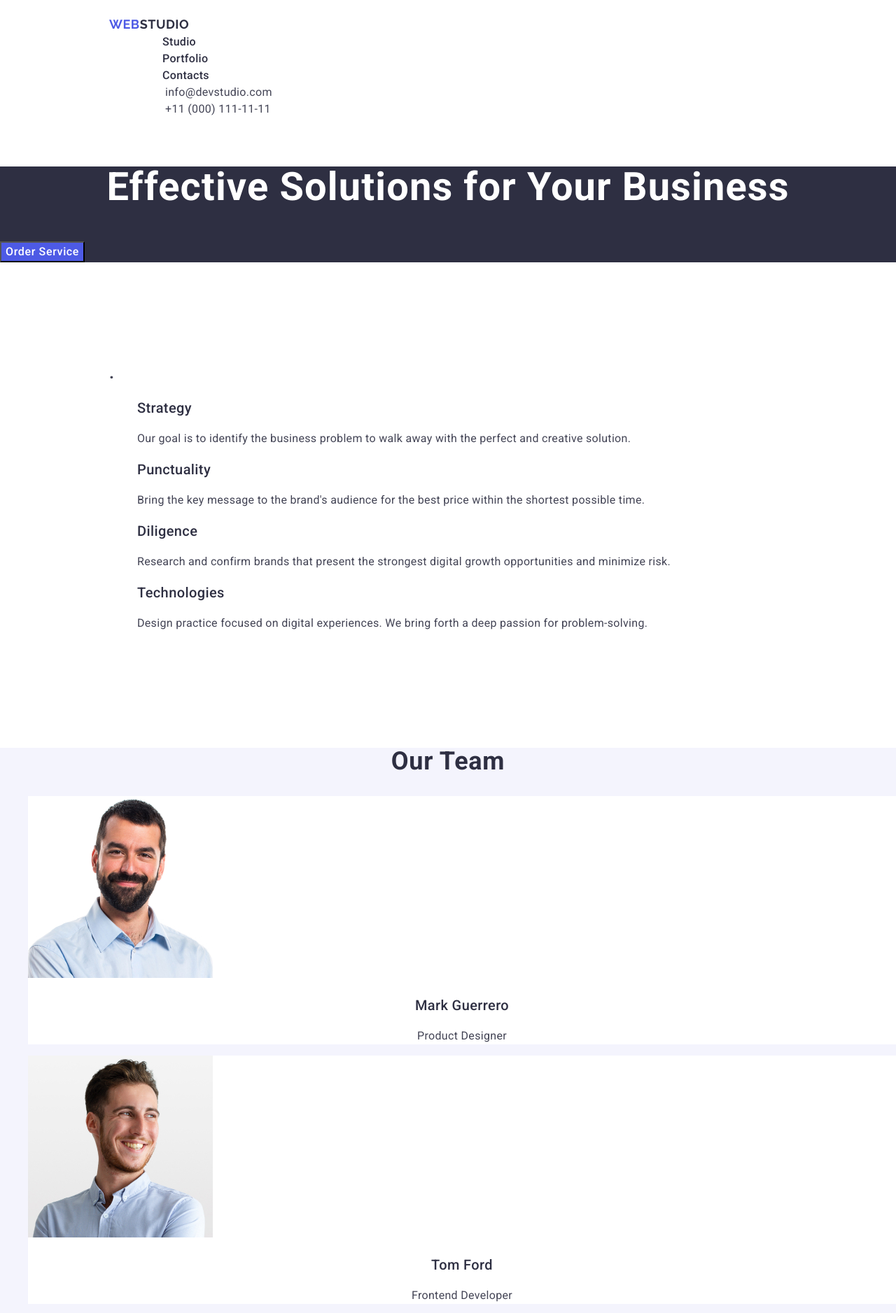
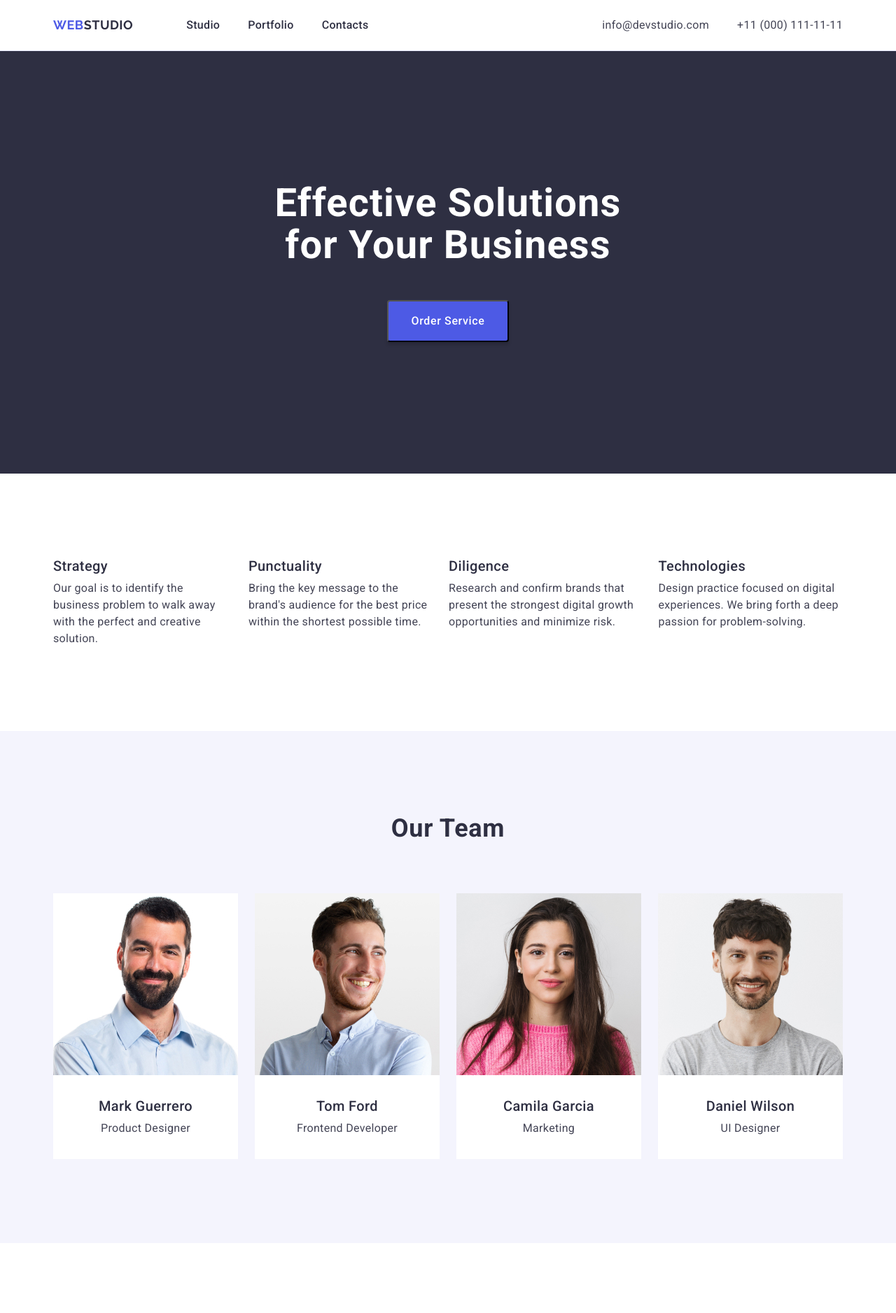
Before and after one commit to PavloHohish/goit-markup-hw-03, a plain HTML site: page index.html in a window 1280 px wide. Shown: the top 1877 px of the page at 70% size. Drawn offline with nearby package versions, Linux system fonts and the light colour scheme.

Commit message:
first step

```diff
--- a/css/styles.css
+++ b/css/styles.css
@@ -7,8 +7,17 @@ body {
    background: #fff;
 }
 
+p,
+h1,
+h2,
+h3,
+h4 {
+   margin: 0;
+}
+
 ul {
    margin: 0;
+   padding-left: 0;
    list-style: none;
 }
 
@@ -18,7 +27,38 @@ address {
    text-decoration: none;
 }
 
+img {
+   display: block;
+   max-width: 100%;
+   height: auto;
+}
+
+.container {
+   max-width: 1158px;
+   padding: 0 15px;
+   margin: 0 auto;
+}
+
+.section {
+   padding: 120px 0;
+}
+
+.visually-hidden {
+   position: absolute;
+   width: 1px;
+   height: 1px;
+   margin: -1px;
+   border: 0;
+   padding: 0;
+   white-space: nowrap;
+   clip-path: inset(100%);
+   clip: rect(0 0 0 0);
+   overflow: hidden;
+}
+
+/*  */
 /* LOGO */
+/*  */
 
 .logo {
    color: #4d5ae5;
@@ -43,30 +83,37 @@ address {
 /*  */
 
 .header {
-   padding-top: 24px;
-   padding-bottom: 24px;
-   padding-left: 156px;
-   padding-right: 156px;
-   background: #fff;
+   border-bottom: 1px solid var(--CORNFLOWER, #e7e9fc);
+   background: var(--WHITE, #fff);
+}
+
+.header-container {
+   display: flex;
+   align-items: center;
 }
 
 /* NAVIGATION */
 
 .nav {
-   padding-right: 292px;
+   display: flex;
+   align-items: center;
+}
+
+.logo-header {
+   padding-right: 76px;
 }
 
 .nav-list {
-   padding-left: 36px;
+   display: flex;
+   gap: 40px;
    font-weight: 500;
    letter-spacing: 0.02em;
 }
 
-.nav-list-item {
-   padding-left: 40px;
-}
-
 .nav-link {
+   padding-top: 24px;
+   padding-bottom: 24px;
+   display: block;
    color: #2e2f42;
 }
 
@@ -77,11 +124,19 @@ address {
 
 /* CONTACTS */
 
-.address-list-item {
-   padding-left: 40px;
+.address {
+   margin-left: auto;
+}
+
+.address-list {
+   display: flex;
+   gap: 40px;
 }
 
 .address-link {
+   padding-top: 24px;
+   padding-bottom: 24px;
+   display: block;
    color: #434455;
    line-height: 1.5;
    letter-spacing: 0.02em;
@@ -98,11 +153,20 @@ address {
 
 /* HERO SECTION */
 
+.hero-container {
+   padding: 188px 0;
+   display: flex;
+   flex-direction: column;
+   gap: 48px;
+   align-items: center;
+}
+
 .hero {
    background: #2e2f42;
 }
 
 .hero-text {
+   max-width: 496px;
    color: #fff;
    text-align: center;
    font-size: 56px;
@@ -112,7 +176,11 @@ address {
 }
 
 .hero-btn {
+   padding: 16px 32px;
+   display: block;
    background-color: #4d5ae5;
+   border-radius: 4px;
+   box-shadow: 0px 4px 4px 0px rgba(0, 0, 0, 0.15);
    font-weight: 500;
    line-height: 1.5;
    letter-spacing: 0.04em;
@@ -127,14 +195,14 @@ address {
 
 /* SECOND SECTION */
 
-.features {
-   padding-top: 120px;
-   padding-bottom: 120px;
-   padding-left: 156px;
-   padding-right: 156px;
+.features-list {
+   display: flex;
+   gap: 24px;
+   margin: 0 auto;
 }
 
 .features-title {
+   padding-bottom: 8px;
    color: #2e2f42;
    font-size: 20px;
    font-weight: 500;
@@ -154,6 +222,7 @@ address {
 }
 
 .team-title {
+   padding-bottom: 72px;
    color: #2e2f42;
    text-align: center;
    font-size: 36px;
@@ -163,8 +232,28 @@ address {
    text-transform: capitalize;
 }
 
+.team-list {
+   display: flex;
+   gap: 24px;
+}
+
 .team-list-item {
    background: #fff;
+}
+
+.team-li-container {
+   display: inline-flex;
+   flex-direction: column;
+   gap: 32px;
+   padding-bottom: 32px;
+}
+
+.team-text-container {
+   display: flex;
+   flex-direction: column;
+   justify-content: center;
+   align-items: center;
+   gap: 8px;
 }
 
 .team-name {
@@ -185,6 +274,7 @@ address {
 /* FOURTH SECTION */
 
 .portfolio-title {
+   padding-bottom: 72px;
    color: #2e2f42;
    text-align: center;
    font-size: 36px;
@@ -192,6 +282,31 @@ address {
    line-height: 1.11;
    text-transform: capitalize;
    letter-spacing: 0.02em;
+}
+
+.portfolio-list {
+   display: flex;
+   flex-wrap: wrap;
+   gap: 48px 24px;
+}
+
+.portfolio-list-item {
+   display: flex;
+   flex-direction: column;
+   gap: 32px;
+   padding-bottom: 32px;
+   width: calc((100% - 24px * 2) / 3);
+   border: 1px solid #e7e9fc;
+   background: #fff;
+}
+
+.portfolio-li-text {
+   display: flex;
+   flex-direction: column;
+   align-items: start;
+   justify-content: center;
+   gap: 8px;
+   padding: 0 16px;
 }
 
 .portfolio-li-title {
@@ -215,7 +330,15 @@ address {
    background: #2e2f42;
 }
 
+.footer-container {
+   display: flex;
+   flex-direction: column;
+   gap: 16px;
+   padding: 100px 126px;
+}
+
 .footer-text {
+   max-width: 264px;
    color: #f4f4fd;
    line-height: 1.5;
    letter-spacing: 0.02em;
--- a/index.html
+++ b/index.html
@@ -22,8 +22,9 @@
    <body>
       <header class="header">
          <!-- NAV MENU -->
+         <div class="container header-container">
             <nav class="nav">
-            <a class="logo" href="./index.html">Web<span class="logo-studio-header">Studio</span></a>
+               <a class="logo logo-header" href="./index.html">Web<span class="logo-studio-header">Studio</span></a>
                <ul class="nav-list">
                   <li class="nav-list-item">
                      <a class="nav-link" href="./index.html">Studio</a>
@@ -48,18 +49,22 @@
                   </li>
                </ul>
             </address>
+         </div>
       </header>
 
       <main class="main">
          <!-- 1 SECTION -->
          <section class="hero">
+            <div class="container hero-container">
                <h1 class="hero-text">Effective Solutions for Your Business</h1>
                <button class="hero-btn" type="button">Order Service</button>
+            </div>
          </section>
 
          <!-- 2 SECTION -->
-         <section class="features">
-            <h2>.</h2>
+         <section class="section features">
+            <div class="container">
+               <h2 class="visually-hidden">.</h2>
                <ul class="features-list">
                   <li class="features-list-item">
                      <h3 class="features-title">Strategy</h3>
@@ -76,7 +81,8 @@
                   <li class="features-list-item">
                      <h3 class="features-title">Diligence</h3>
                      <p class="features-description">
-                     Research and confirm brands that present the strongest digital growth opportunities and minimize risk.
+                        Research and confirm brands that present the strongest digital growth opportunities and minimize
+                        risk.
                      </p>
                   </li>
                   <li class="features-list-item">
@@ -86,48 +92,72 @@
                      </p>
                   </li>
                </ul>
+            </div>
          </section>
 
          <!-- 3 SECTION -->
-         <section class="team">
+         <section class="section team">
+            <div class="container team-container">
                <h2 class="team-title">Our Team</h2>
                <ul class="team-list">
                   <li class="team-list-item">
+                     <div class="team-li-container">
                         <img class="team-photo" src="./images/mark.jpg" alt="Mark" width="264" />
+                        <div class="team-text-container">
                            <h3 class="team-name">Mark Guerrero</h3>
                            <p class="team-text">Product Designer</p>
+                        </div>
+                     </div>
                   </li>
                   <li class="team-list-item">
+                     <div class="team-li-container">
                         <img class="team-photo" src="./images/tom.jpg" alt="Tom" width="264" />
+                        <div class="team-text-container">
                            <h3 class="team-name">Tom Ford</h3>
                            <p class="team-text">Frontend Developer</p>
+                        </div>
+                     </div>
                   </li>
                   <li class="team-list-item">
+                     <div class="team-li-container">
                         <img class="team-photo" src="./images/camila.jpg" alt="Camila" width="264" />
+                        <div class="team-text-container">
                            <h3 class="team-name">Camila Garcia</h3>
                            <p class="team-text">Marketing</p>
+                        </div>
+                     </div>
                   </li>
                   <li class="team-list-item">
+                     <div class="team-li-container">
                         <img class="team-photo" src="./images/daniel.jpg" alt="Daniel" width="264" />
+                        <div class="team-text-container">
                            <h3 class="team-name">Daniel Wilson</h3>
                            <p class="team-text">UI Designer</p>
+                        </div>
+                     </div>
                   </li>
                </ul>
+            </div>
          </section>
 
          <!-- 4 SECTION -->
-         <section class="portfolio">
+         <section class="section portfolio">
+            <div class="container">
                <h2 class="portfolio-title">Our Portfolio</h2>
                <ul class="portfolio-list">
                   <li class="portfolio-list-item">
                      <img class="portfolio-img" src="./images/bankapp.jpg" alt="Banking app example" width="360" />
+                     <div class="portfolio-li-text">
                         <h3 class="portfolio-li-title">Banking App</h3>
                         <p class="portfolio-text">App</p>
+                     </div>
                   </li>
                   <li class="portfolio-list-item">
                      <img class="portfolio-img" src="./images/payment.jpg" alt="Payment with phone" width="360" />
+                     <div class="portfolio-li-text">
                         <h3 class="portfolio-li-title">Cashless Payment</h3>
                         <p class="portfolio-text">Marketing</p>
+                     </div>
                   </li>
                   <li class="portfolio-list-item">
                      <img
@@ -136,33 +166,44 @@
                         alt="Screens with meditation slogans"
                         width="360"
                      />
+                     <div class="portfolio-li-text">
                         <h3 class="portfolio-li-title">Meditation App</h3>
                         <p class="portfolio-text">App</p>
+                     </div>
                   </li>
                   <li class="portfolio-list-item">
                      <img class="portfolio-img" src="./images/taxi.jpg" alt="Taxi driver in a car" width="360" />
+                     <div class="portfolio-li-text">
                         <h3 class="portfolio-li-title">Taxi Service</h3>
                         <p class="portfolio-text">Marketing</p>
+                     </div>
                   </li>
                   <li class="portfolio-list-item">
                      <img class="portfolio-img" src="./images/screen.jpg" alt="Screen illustrations" width="360" />
+                     <div class="portfolio-li-text">
                         <h3 class="portfolio-li-title">Screen Illustrations</h3>
                         <p class="portfolio-text">Design</p>
+                     </div>
                   </li>
                   <li class="portfolio-list-item">
                      <img class="portfolio-img" src="./images/online.jpg" alt="Girl with mobile" width="360" />
+                     <div class="portfolio-li-text">
                         <h3 class="portfolio-li-title">Online Courses</h3>
                         <p class="portfolio-text">Marketing</p>
+                     </div>
                   </li>
                </ul>
+            </div>
          </section>
       </main>
 
       <footer class="footer">
-         <a class="logo" href="./index.html">Web<span class="logo-studio-footer">Studio</span></a>
+         <div class="container footer-container">
+            <a class="logo logo-footer" href="./index.html">Web<span class="logo-studio-footer">Studio</span></a>
             <p class="footer-text">
                Increase the flow of customers and sales for your business with digital marketing & growth solutions.
             </p>
+         </div>
       </footer>
    </body>
 </html>
```
Lines whose indentation alone changed are shown as unchanged.
